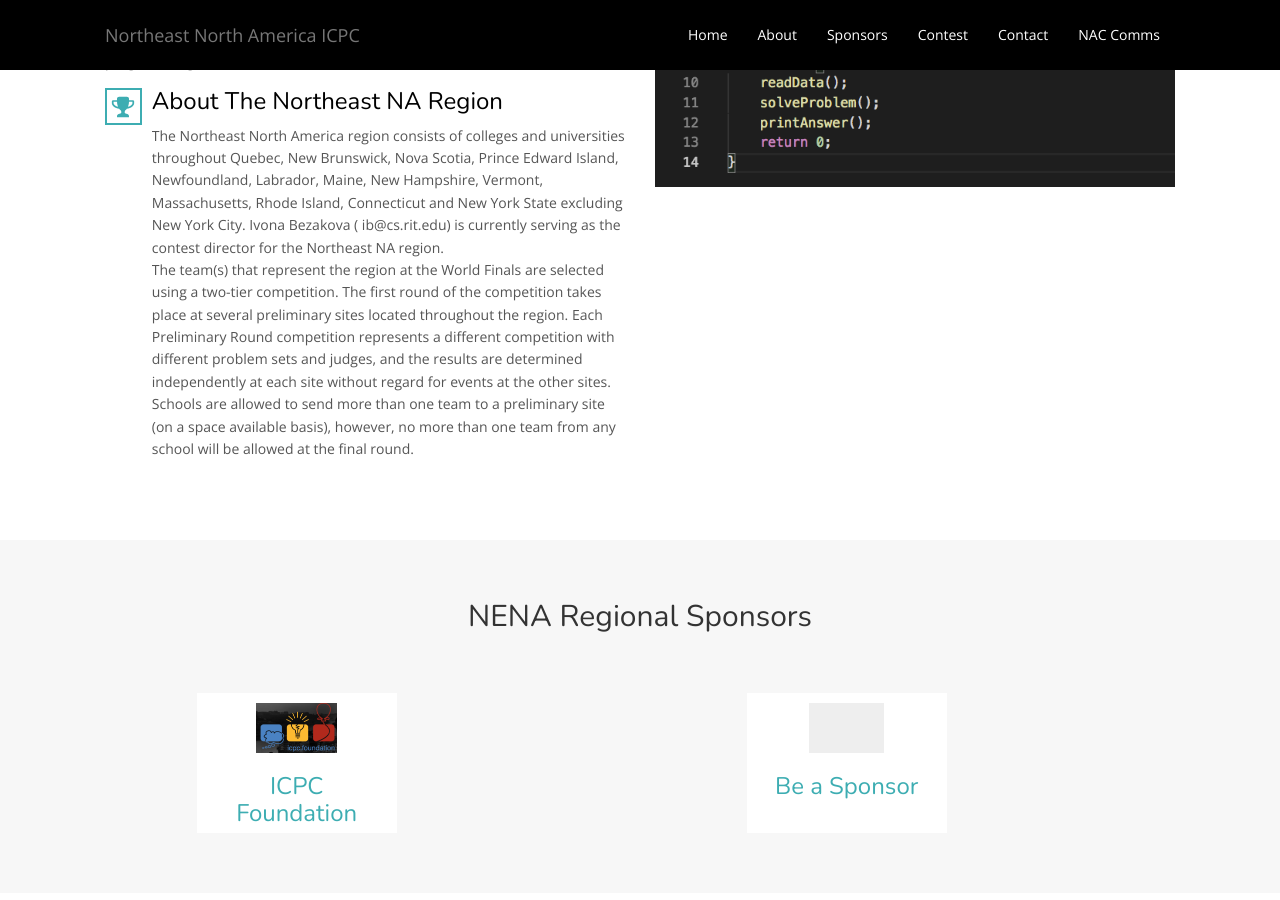
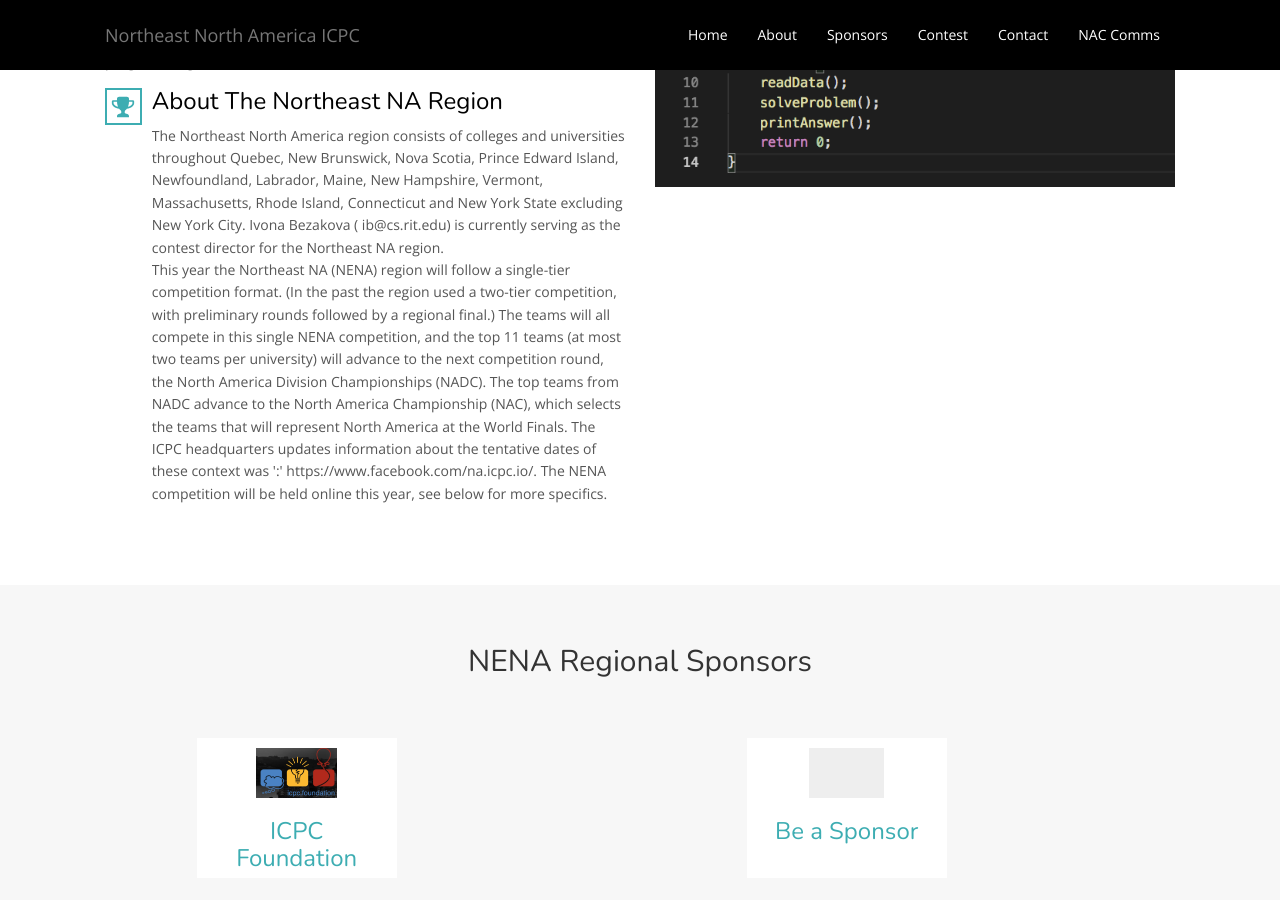
Before and after one commit to icpc/na-northeast-web, a Jekyll site: the page built from docs/index.html, in a window 1280 px wide and 900 px high, scrolled down 1087 px. Built offline with Jekyll 4.4.1, drawn with Linux system fonts in a browser that asks for light colours; nearby versions of some CDN libraries.

Commit message:
fixed northeast description

```diff
--- a/docs/_data/about.yml
+++ b/docs/_data/about.yml
@@ -13,12 +13,11 @@ northeast:
   Massachusetts, Rhode Island, Connecticut and New York State excluding
   New York City. Ivona Bezakova ( ib@cs.rit.edu) is currently serving as the
   contest director for the Northeast NA region.<br/>
-  The team(s) that represent the region at the World Finals are selected
-  using a two-tier competition. The first round of the competition takes
-  place at several preliminary sites located throughout the region. Each
-  Preliminary Round competition represents a different competition with
-  different problem sets and judges, and the results are determined
-  independently at each site without regard for events at the other sites.<br/>
-  Schools are allowed to send more than one team to a preliminary site
-  (on a space available basis), however, no more than one team from any
-  school will be allowed at the final round.
+  This year the Northeast NA (NENA) region will follow a single-tier competition format. (In the past the region used
+  a two-tier competition, with preliminary rounds followed by a regional final.) The teams will all compete in this
+  single NENA competition, and the top 11 teams (at most two teams per university) will advance to the next
+  competition round, the North America Division Championships (NADC). The top teams from NADC advance to
+  the North America Championship (NAC), which selects the teams that will represent North America at the World
+  Finals. The ICPC headquarters updates information about the tentative dates of these context was ':'
+  https://www.facebook.com/na.icpc.io/. The NENA competition will be held online this year, see below for more
+  specifics.
```
